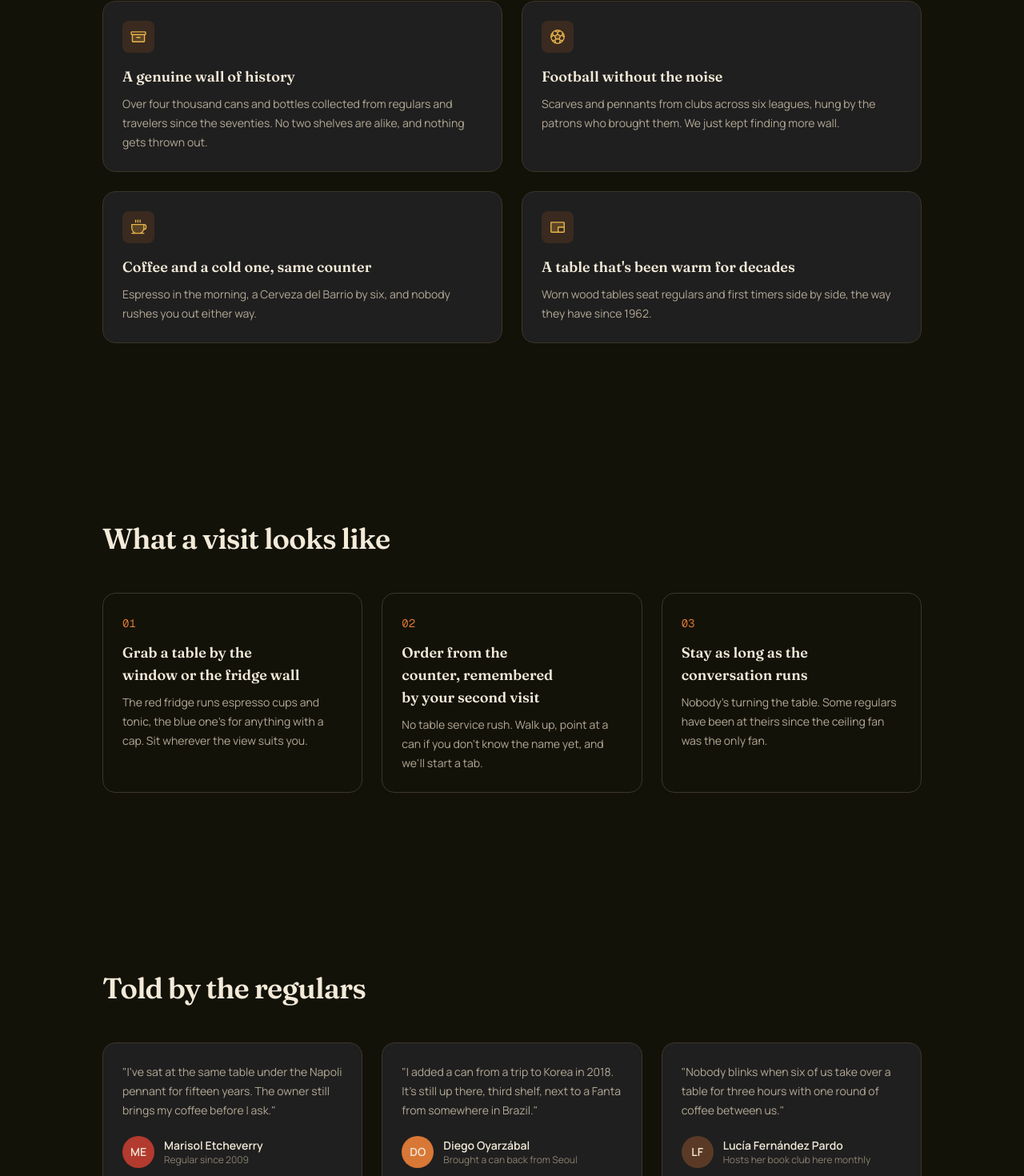
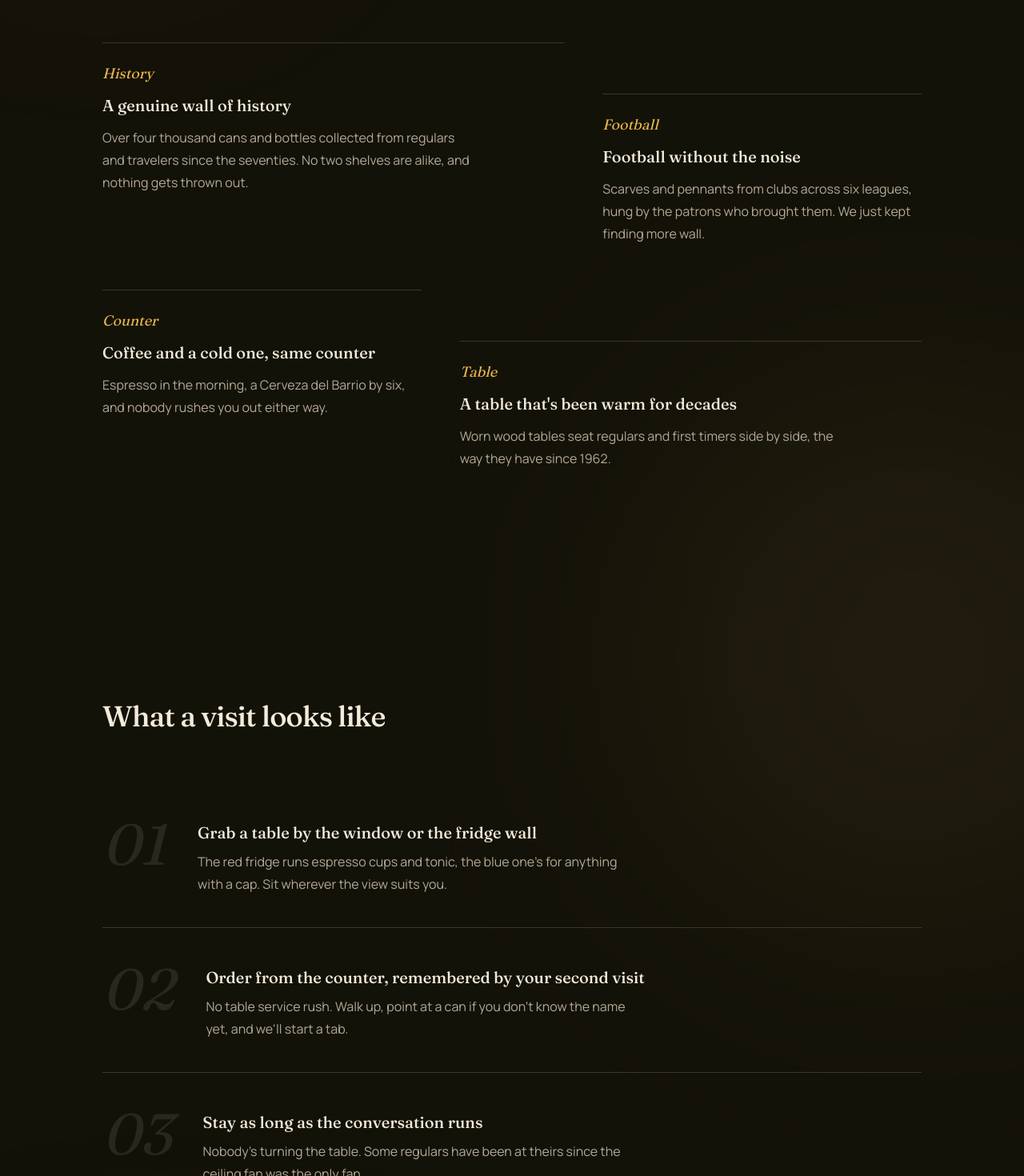
Before and after one commit to HoracioGutierrez/medicus-cafe, a Next.js app: page / in a window 1280 px wide. Shown: the part 1634-3104 px from the top of the page at 80% size. Built offline with nearby package versions, Linux system fonts and the light colour scheme.

Commit message:
feat: enhance landing page sections with new layout and styling adjustments

```diff
--- a/app/page.tsx
+++ b/app/page.tsx
@@ -14,12 +14,25 @@ export default function Home() {
       <Nav />
       <main id="main-content" className="flex flex-1 flex-col">
         <Hero />
+        <div className="relative isolate">
+          <div
+            aria-hidden
+            className="pointer-events-none absolute inset-0 -z-10 overflow-hidden"
+          >
+            <div className="absolute top-[2%] left-[-12%] h-[560px] w-[560px] rounded-full bg-ember/10 blur-[130px]" />
+            <div className="absolute top-[26%] right-[-14%] h-[640px] w-[640px] rounded-full bg-gold/[0.08] blur-[150px]" />
+            <div className="absolute top-[52%] left-[-8%] h-[600px] w-[600px] rounded-full bg-umber/[0.18] blur-[140px]" />
+            <div className="absolute top-[76%] right-[-10%] h-[520px] w-[520px] rounded-full bg-amber/[0.09] blur-[130px]" />
+            <div className="absolute top-[95%] left-[20%] h-[500px] w-[500px] rounded-full bg-ember/[0.07] blur-[140px]" />
+          </div>
+
           <Tagline />
           <Benefits />
           <VisitSteps />
           <Proof />
           <Faq />
           <FinalCta />
+        </div>
       </main>
       <Footer />
     </div>
--- a/components/sections/benefits.tsx
+++ b/components/sections/benefits.tsx
@@ -1,48 +1,59 @@
-import { Archive, SoccerBall, Coffee, PictureInPicture } from "@phosphor-icons/react/dist/ssr";
 import { Reveal } from "@/components/reveal";
 
 const BENEFITS = [
   {
-    icon: Archive,
+    tag: "History",
     title: "A genuine wall of history",
     body: "Over four thousand cans and bottles collected from regulars and travelers since the seventies. No two shelves are alike, and nothing gets thrown out.",
+    span: "lg:col-span-7",
+    offset: "",
   },
   {
-    icon: SoccerBall,
+    tag: "Football",
     title: "Football without the noise",
     body: "Scarves and pennants from clubs across six leagues, hung by the patrons who brought them. We just kept finding more wall.",
+    span: "lg:col-span-5",
+    offset: "lg:mt-16",
   },
   {
-    icon: Coffee,
+    tag: "Counter",
     title: "Coffee and a cold one, same counter",
     body: "Espresso in the morning, a Cerveza del Barrio by six, and nobody rushes you out either way.",
+    span: "lg:col-span-5",
+    offset: "",
   },
   {
-    icon: PictureInPicture,
+    tag: "Table",
     title: "A table that's been warm for decades",
     body: "Worn wood tables seat regulars and first timers side by side, the way they have since 1962.",
+    span: "lg:col-span-7",
+    offset: "lg:mt-16",
   },
 ];
 
 export function Benefits() {
   return (
-    <section id="benefits" className="px-4 py-20 sm:py-28">
+    <section id="benefits" className="px-4 py-28 sm:py-36">
       <div className="mx-auto max-w-5xl">
         <Reveal>
-          <h2 className="max-w-[680px] text-3xl font-semibold tracking-tight text-foreground sm:text-4xl">
+          <h2 className="max-w-[560px] text-3xl font-medium tracking-tight text-foreground sm:text-4xl">
             What's actually on the shelf
           </h2>
         </Reveal>
 
-        <div className="mt-12 grid gap-6 sm:grid-cols-2">
+        <div className="mt-16 grid grid-cols-1 gap-x-12 gap-y-14 lg:grid-cols-12">
           {BENEFITS.map((benefit, index) => (
-            <Reveal key={benefit.title} delay={index * 0.08}>
-              <div className="h-full rounded-2xl border border-border bg-background-raised p-6">
-                <div className="flex h-10 w-10 items-center justify-center rounded-lg bg-umber-deep text-gold">
-                  <benefit.icon size={22} weight="duotone" />
-                </div>
-                <h3 className="mt-4 text-lg font-semibold text-foreground">{benefit.title}</h3>
-                <p className="mt-2 text-sm leading-6 text-foreground-muted">{benefit.body}</p>
+            <Reveal
+              key={benefit.title}
+              delay={index * 0.08}
+              className={`${benefit.span} ${benefit.offset}`}
+            >
+              <div className="border-t border-border pt-6">
+                <span className="font-serif text-lg text-gold italic">{benefit.tag}</span>
+                <h3 className="mt-3 text-xl font-medium text-foreground">{benefit.title}</h3>
+                <p className="mt-3 max-w-[48ch] text-base leading-7 text-foreground-muted">
+                  {benefit.body}
+                </p>
               </div>
             </Reveal>
           ))}
--- a/components/sections/proof.tsx
+++ b/components/sections/proof.tsx
@@ -1,67 +1,69 @@
 import { Reveal } from "@/components/reveal";
 
-const TESTIMONIALS = [
+const FEATURED = {
+  quote:
+    "I added a can from a trip to Korea in 2018. It's still up there, third shelf, next to a Fanta from Brazil.",
+  name: "Diego Oyarzábal",
+  detail: "Brought a can back from Seoul",
+};
+
+const OTHERS = [
   {
+    quote:
+      "I've sat at the same table under the Napoli pennant for fifteen years. The owner still brings my coffee before I ask.",
     name: "Marisol Etcheverry",
     detail: "Regular since 2009",
-    quote:
-      "I've sat at the same table under the Napoli pennant for fifteen years. The owner still brings my coffee before I ask.",
-    initials: "ME",
-    color: "#b23a2e",
   },
   {
-    name: "Diego Oyarzábal",
-    detail: "Brought a can back from Seoul",
     quote:
-      "I added a can from a trip to Korea in 2018. It's still up there, third shelf, next to a Fanta from somewhere in Brazil.",
-    initials: "DO",
-    color: "#d97736",
-  },
-  {
+      "Nobody blinks when six of us take over a table for three hours with one round of coffee between us.",
     name: "Lucía Fernández Pardo",
     detail: "Hosts her book club here monthly",
-    quote:
-      "Nobody blinks when six of us take over a table for three hours with one round of coffee between us.",
-    initials: "LF",
-    color: "#5a3a26",
   },
 ];
 
 export function Proof() {
   return (
-    <section id="proof" className="px-4 py-20 sm:py-28">
+    <section id="proof" className="px-4 py-28 sm:py-36">
       <div className="mx-auto max-w-5xl">
         <Reveal>
-          <h2 className="max-w-[680px] text-3xl font-semibold tracking-tight text-foreground sm:text-4xl">
+          <h2 className="max-w-[560px] text-3xl font-medium tracking-tight text-foreground sm:text-4xl">
             Told by the regulars
           </h2>
         </Reveal>
 
-        <div className="mt-12 grid gap-6 sm:grid-cols-3">
-          {TESTIMONIALS.map((testimonial, index) => (
-            <Reveal key={testimonial.name} delay={index * 0.08}>
-              <figure className="flex h-full flex-col rounded-2xl border border-border bg-background-raised p-6">
-                <blockquote className="flex-1 text-sm leading-6 text-foreground-muted">
-                  "{testimonial.quote}"
-                </blockquote>
-                <figcaption className="mt-5 flex items-center gap-3">
-                  <span
-                    aria-hidden
-                    className="flex h-10 w-10 shrink-0 items-center justify-center rounded-full text-sm font-semibold text-foreground"
-                    style={{ backgroundColor: testimonial.color }}
-                  >
-                    {testimonial.initials}
-                  </span>
-                  <span>
-                    <span className="block text-sm font-semibold text-foreground">
-                      {testimonial.name}
+        <div className="mt-16 grid grid-cols-1 gap-12 lg:grid-cols-12 lg:gap-16">
+          <Reveal className="lg:col-span-7">
+            <div className="border-l-2 border-ember pl-6 sm:pl-8">
+              <p className="font-serif text-2xl leading-snug text-foreground italic sm:text-3xl">
+                "{FEATURED.quote}"
+              </p>
+              <p className="mt-6 text-sm font-medium text-foreground">
+                {FEATURED.name}
+                <span className="ml-2 font-sans font-normal text-foreground-faint">
+                  {FEATURED.detail}
+                </span>
+              </p>
+            </div>
+          </Reveal>
+
+          <div className="flex flex-col gap-10 lg:col-span-5">
+            {OTHERS.map((testimonial, index) => (
+              <Reveal key={testimonial.name} delay={0.1 + index * 0.08}>
+                <div className="border-t border-border pt-6">
+                  <p className="text-base leading-7 text-foreground-muted">
+                    "{testimonial.quote}"
+                  </p>
+                  <p className="mt-4 text-sm font-medium text-foreground">
+                    {testimonial.name}
+                    <span className="ml-2 font-normal text-foreground-faint">
+                      {testimonial.detail}
                     </span>
-                    <span className="block text-xs text-foreground-faint">{testimonial.detail}</span>
-                  </span>
-                </figcaption>
-              </figure>
-            </Reveal>
-          ))}
+                  </p>
+                </div>
+              </Reveal>
+            ))}
+          </div>
         </div>
       </div>
     </section>
--- a/components/sections/tagline.tsx
+++ b/components/sections/tagline.tsx
@@ -3,10 +3,10 @@ import { WordReveal } from "@/components/word-reveal";
 export function Tagline() {
   return (
     <section className="flex justify-center px-4 py-24 sm:py-32">
-      <div className="max-w-[680px]">
+      <div className="max-w-[680px] pb-1">
         <WordReveal
           text="Nothing on these walls was bought for decoration. Every scarf, every can, every flag arrived with someone who meant to come back."
-          className="text-center text-4xl leading-tight font-semibold tracking-tight text-foreground sm:text-5xl sm:leading-[1.15]"
+          className="font-serif text-center text-4xl leading-tight font-medium tracking-tight text-foreground italic sm:text-5xl sm:leading-[1.15]"
         />
       </div>
     </section>
--- a/components/sections/visit-steps.tsx
+++ b/components/sections/visit-steps.tsx
@@ -20,21 +20,27 @@ const STEPS = [
 
 export function VisitSteps() {
   return (
-    <section id="visit" className="px-4 py-20 sm:py-28">
+    <section id="visit" className="px-4 py-28 sm:py-36">
       <div className="mx-auto max-w-5xl">
         <Reveal>
-          <h2 className="max-w-[680px] text-3xl font-semibold tracking-tight text-foreground sm:text-4xl">
+          <h2 className="max-w-[560px] text-3xl font-medium tracking-tight text-foreground sm:text-4xl">
             What a visit looks like
           </h2>
         </Reveal>
 
-        <div className="mt-12 grid gap-6 sm:grid-cols-3">
+        <div className="mt-16 divide-y divide-border">
           {STEPS.map((step, index) => (
-            <Reveal key={step.number} delay={index * 0.1}>
-              <div className="h-full rounded-2xl border border-border p-6">
-                <span className="font-mono text-sm text-amber">{step.number}</span>
-                <h3 className="mt-3 text-lg font-semibold text-foreground">{step.title}</h3>
-                <p className="mt-2 text-sm leading-6 text-foreground-muted">{step.body}</p>
+            <Reveal key={step.number} delay={index * 0.08}>
+              <div className="flex flex-col gap-3 py-10 sm:flex-row sm:items-start sm:gap-10">
+                <span className="font-serif text-6xl leading-none text-foreground/10 italic sm:text-7xl">
+                  {step.number}
+                </span>
+                <div className="sm:pt-2">
+                  <h3 className="text-xl font-medium text-foreground">{step.title}</h3>
+                  <p className="mt-2 max-w-[54ch] text-base leading-7 text-foreground-muted">
+                    {step.body}
+                  </p>
+                </div>
               </div>
             </Reveal>
           ))}
```
Also changed, not shown: components/sections/faq.tsx (+7 -5 lines), components/sections/final-cta.tsx (+10 -15 lines). Lines whose indentation alone changed are shown as unchanged.
